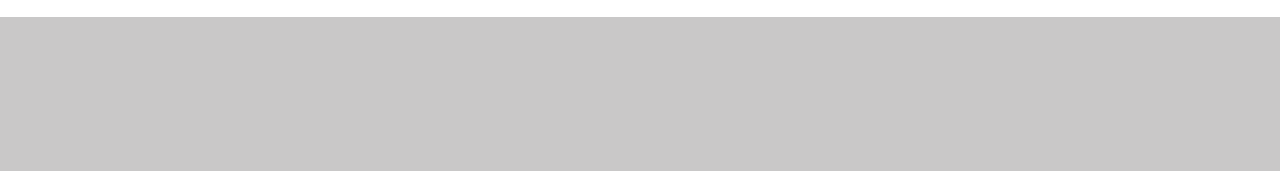
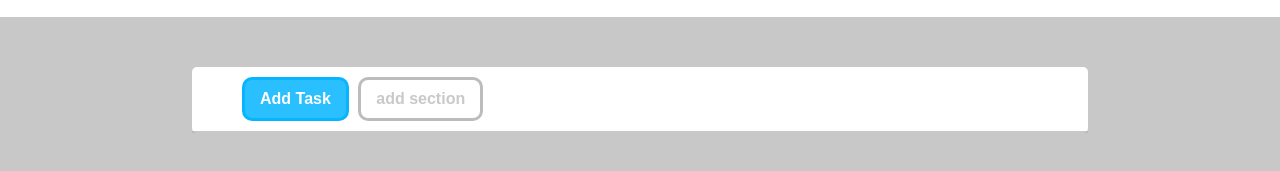
Before and after one commit to pierluigi-ruffolo/html-css-toboolist, a plain HTML site: page index.html in a window 1280 px wide. Shown: the part 63-234 px from the top of the page. Drawn offline with Linux system fonts and the light colour scheme.

Commit message:
feat: aggiunta sezione con bottoni per task e sezioni

```diff
--- a/css/styles.css
+++ b/css/styles.css
@@ -10,14 +10,23 @@ body {
   background-color: rgba(182, 181, 181, 0.733);
 }
 /* LAYOUT: contenitore centrale che racchiude tutto il contenuto */
-.conteiner {
+.container {
   width: 70%;
   margin: 50px auto;
+  border-radius: 5px;
+}
+
+/* Utlities */
+
+.bg-white {
+  background-color: white;
+}
+.bg-blue {
+  background-color: rgba(0, 179, 255, 0.835);
 }
 
 /* sezione superiore con logo e titolo  */
 header {
-  background-color: white;
   height: 80px;
   padding: 10px;
 }
@@ -32,3 +41,27 @@ header h1 {
 header img {
   vertical-align: middle;
 }
+/* Barra nuova task (sopra la lista) */
+.section-task {
+  border-bottom: 2px solid rgba(182, 181, 181, 0.733);
+  padding: 10px 50px;
+}
+/*Bottoni generici */
+button {
+  padding: 10px 15px;
+  border-radius: 10px;
+  font-size: 16px;
+  font-weight: 600;
+  cursor: pointer;
+}
+/* Bottone blu: aggiungi task */
+.add-task {
+  color: white;
+  border: 3px solid rgba(0, 179, 255, 0.835);
+}
+/* Bottone bianco: aggiungi sezione */
+.add-section {
+  color: rgba(182, 181, 181, 0.733);
+  border: 3px solid rgba(128, 128, 128, 0.527);
+  margin-left: 5px;
+}
--- a/index.html
+++ b/index.html
@@ -8,13 +8,15 @@
   </head>
   <body>
     <!-- Logo e titolo -->
-    <header>
+    <header class="bg-white">
       <img src="./img/Logo.png" alt="logo boolean" />
       <h1>Todoolist</h1>
     </header>
-    <main class="conteiner">
+    <main class="container bg-white">
       <!-- aggiungere task o sezioni  -->
-      <section></section>
+      <section class="section-task">
+        <button class="add-task bg-blue">Add Task</button>
+        <button class="add-section bg-white">add section</button>
       <section>
         <!-- Nuovo task -->
         <div></div>
```
